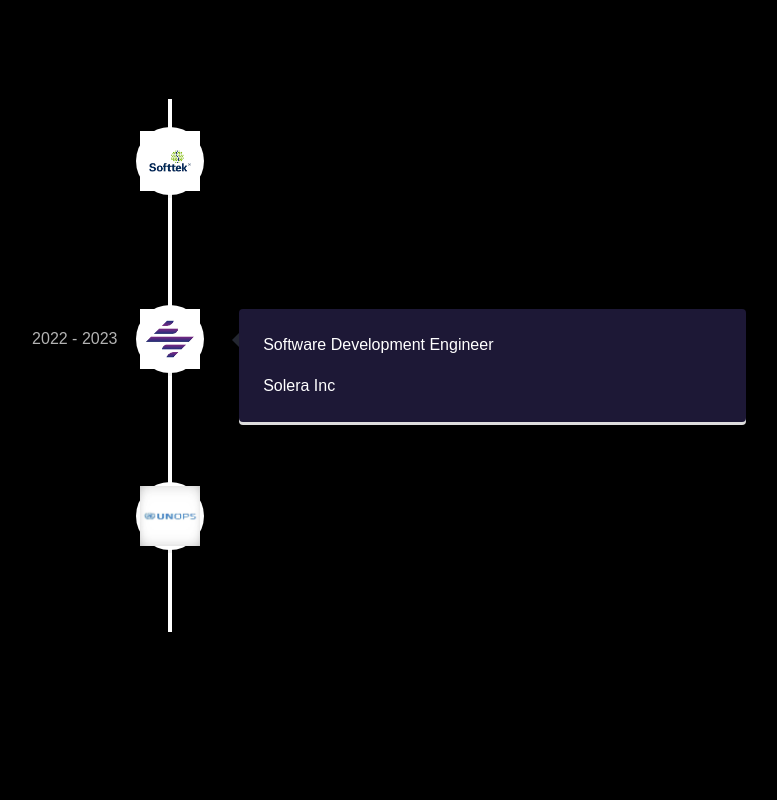
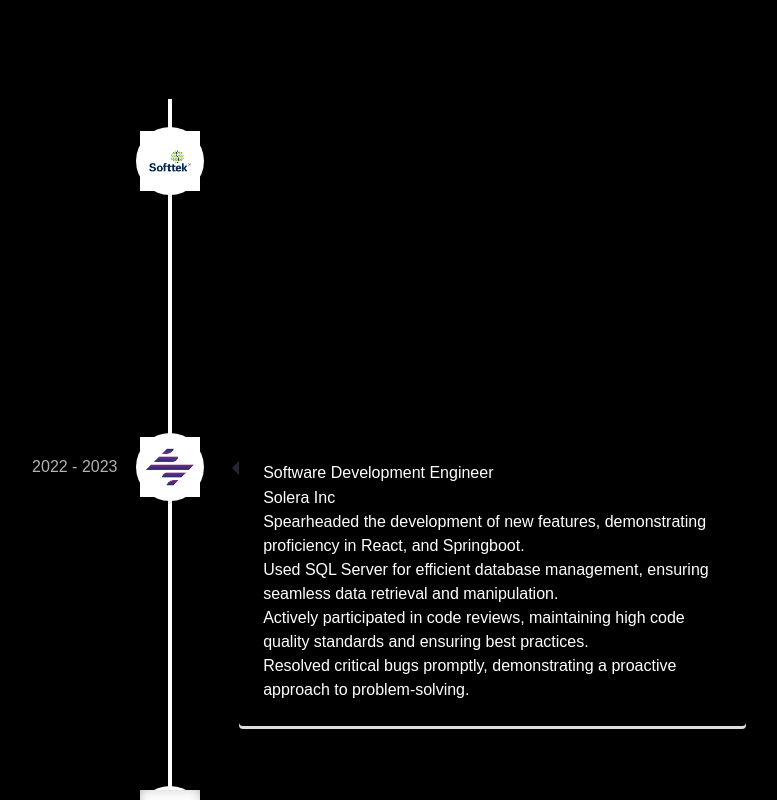
Before and after one commit to IvanPMa/Portfolio-IvanPMa, a React (Vite) app: page / in a window 1280 px wide. Shown: the part 2360-3160 px from the top of the page, without its empty margins (470-1247 px from the left). Before the commit the page ends 2992 px from the top, so only its background shows below. Built offline with nearby package versions, Linux system fonts and the light colour scheme.

Commit message:
Experience modified

```diff
--- a/src/components/Experience.jsx
+++ b/src/components/Experience.jsx
@@ -9,7 +9,7 @@ import { textVariant } from '../utils/motion'
 
 const ExperienceCard = (({experience})=>(
     <VerticalTimelineElement
-        contentStyle={{background: '#1d1836', color: '#fff'}}
+        contentStyle={{background: 'transparent', color: '#fff'}}
         contentArrowStyle={{ borderRight: '7px solid #232631'}}
         date = {experience.year}
         iconStyle={{ background: experience.iconBg}}
@@ -26,9 +26,20 @@ const ExperienceCard = (({experience})=>(
             <h3 className="text-white text-[24px] font-bold">
                 {experience.role}
             </h3>
-            <p>{experience.company}</p>
+            <p className="text-secondary text-[16px] font-semibold"
+                style={{margin: 0}}>{experience.company}</p>
+        </div>
 
-        </div>
+        <ul className="mt-5 list-disc ml-5 space-y-2">
+            {experience.points.map((point,index) => (
+                <li
+                    key={`experience-point-${index}`}
+                    className="text-white-100 text-[14px] pl-1 tracking-wider"
+                >
+                    {point}
+                </li>
+            ))}
+        </ul>
     </VerticalTimelineElement>
 ))
 
--- a/src/constants/index.js
+++ b/src/constants/index.js
@@ -15,11 +15,16 @@ export const EXPERIENCES = [
   {
     year: "2024 - Present",
     role: "Software Engineer",
-    company: "Softtek",
+    company: "Softtek / BBVA",
     description: `Led a team in developing and maintaining web applications using JavaScript, React.js, and Node.js. Implemented RESTful APIs and integrated with MongoDB databases. Collaborated with stakeholders to define project requirements and timelines.`,
     technologies: ["Javascript", "LitElement", "Next.js", "mongoDB"],
     iconBg: "#82BC19",
     icon: icon1,
+    points : [
+      "Engaged in comprehensive training on LitElement, a Google library for web components, as requested by BBVA",
+      "Learning best practices for secure development with LitElement and JavaScript to ensure robust and secure applications.",
+      "Working towards certification to validate expertise in this technology"
+    ]
   },
   {
     year: "2022 - 2023",
@@ -28,7 +33,13 @@ export const EXPERIENCES = [
     description: `Designed and developed user interfaces for web applications using Next.js and React. Worked closely with backend developers to integrate frontend components with Node.js APIs. Implemented responsive designs and optimized frontend performance.`,
     technologies: ["HTML", "CSS", "Vue.js", "mySQL"],
     iconBg: "#5A3582",
-    icon: icon2
+    icon: icon2,
+    points : [
+      "Spearheaded the development of new features, demonstrating proficiency in React, and Springboot.",
+      "Used SQL Server for efficient database management, ensuring seamless data retrieval and manipulation.",
+      "Actively participated in code reviews, maintaining high code quality standards and ensuring best practices.",
+      "Resolved critical bugs promptly, demonstrating a proactive approach to problem-solving."
+    ]
   },
   {
     year: "2021 - 2022",
@@ -37,7 +48,13 @@ export const EXPERIENCES = [
     description: `Developed and maintained web applications using JavaScript, React.js, and Node.js. Designed and implemented RESTful APIs for data communication. Collaborated with cross-functional teams to deliver high-quality software products on schedule.`,
     technologies: ["Python", "Svelte", "Three.js", "Postgres"],
     iconBg: "#4D8BC9",
-    icon: icon3
+    icon: icon3,
+    points : [
+      "Developed robust scripts for the automation of office processes, harnessing the power of Google Apps Script and JavaScript.",
+      "Engineered automation solutions that significantly improved efficiency and streamlined day-to-day operations.",
+      "Successfully implemented Google Apps Script to automate repetitive tasks, allowing for a more focused and productive work environment.",
+      "Conceived and executed web application interfaces from inception, employing a blend of React, JavaScript, CSS, and HTML to ensure seamless and engaging user experiences created scripts for the automation of office processes. (Google App Script - JavaScript)"
+    ]
   },
 ];
 
```
